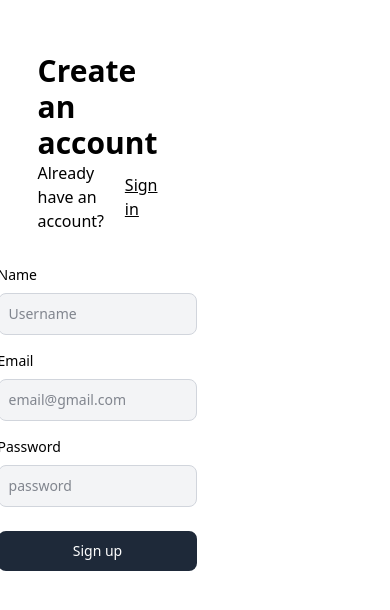
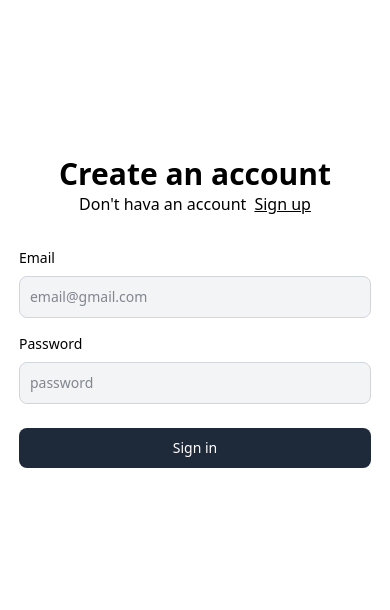
Before and after one commit to DeepakMehra53/medium, a React (Vite) app in the folder frontend/: page /signin in a window 390 px wide. Shown: the part 106-716 px from the top of the page. Built offline with nearby package versions, Linux system fonts and the light colour scheme.

Commit message:
responsive

```diff
--- a/frontend/src/components/Auth.tsx
+++ b/frontend/src/components/Auth.tsx
@@ -21,14 +21,14 @@ export const Auth = ({ type }: { type: "signup" | "signin" }) => {
                 : "Already have an account?"}
               <Link
                 className="underline pl-2"
-                to={type === "signin" ? "signup" : "/signin"}
+                to={type === "signin" ? "/signup" : "/signin"}
               >
                 {type === "signin" ? "Sign up " : "Sign in"}
               </Link>
             </div>
           </div>
           <div className="pt-4">
-            <LabelledInput
+            {type === "signup" ?<LabelledInput
               label="Name"
               placeholder="Username"
               onChange={(e) => {
@@ -37,7 +37,7 @@ export const Auth = ({ type }: { type: "signup" | "signin" }) => {
                   name: e.target.value,
                 });
               }}
-            />
+            />:""}
             <LabelledInput
               label="Email"
               placeholder="email@gmail.com"
--- a/frontend/src/pages/Signin.tsx
+++ b/frontend/src/pages/Signin.tsx
@@ -3,11 +3,11 @@ import { Quote } from "../components/Quote";
 
 export const Signin = () => {
   return (
-    <div className="grid grid-cols-2">
+    <div className="grid grid-cols-1 lg:grid-cols-2">
       <div>
-        <Auth type="signup" />
+        <Auth type="signin" />
       </div>
-      <div className="invisible lg:visible">
+      <div className="hidden lg:block">
         <Quote />
       </div>
     </div>
--- a/frontend/src/pages/Signup.tsx
+++ b/frontend/src/pages/Signup.tsx
@@ -4,11 +4,11 @@ import { Quote } from '../components/Quote'
 
 export const Signup = () => {
   return (
-    <div className='grid grid-cols-2'>
+    <div className='grid grid-cols-1 lg:grid-cols-2'>
       <div>
           <Auth type='signup'/>
       </div>
-      <div className='invisible lg:visible'>
+      <div className='hidden lg:block'>
 
       <Quote/>
       </div>
```
